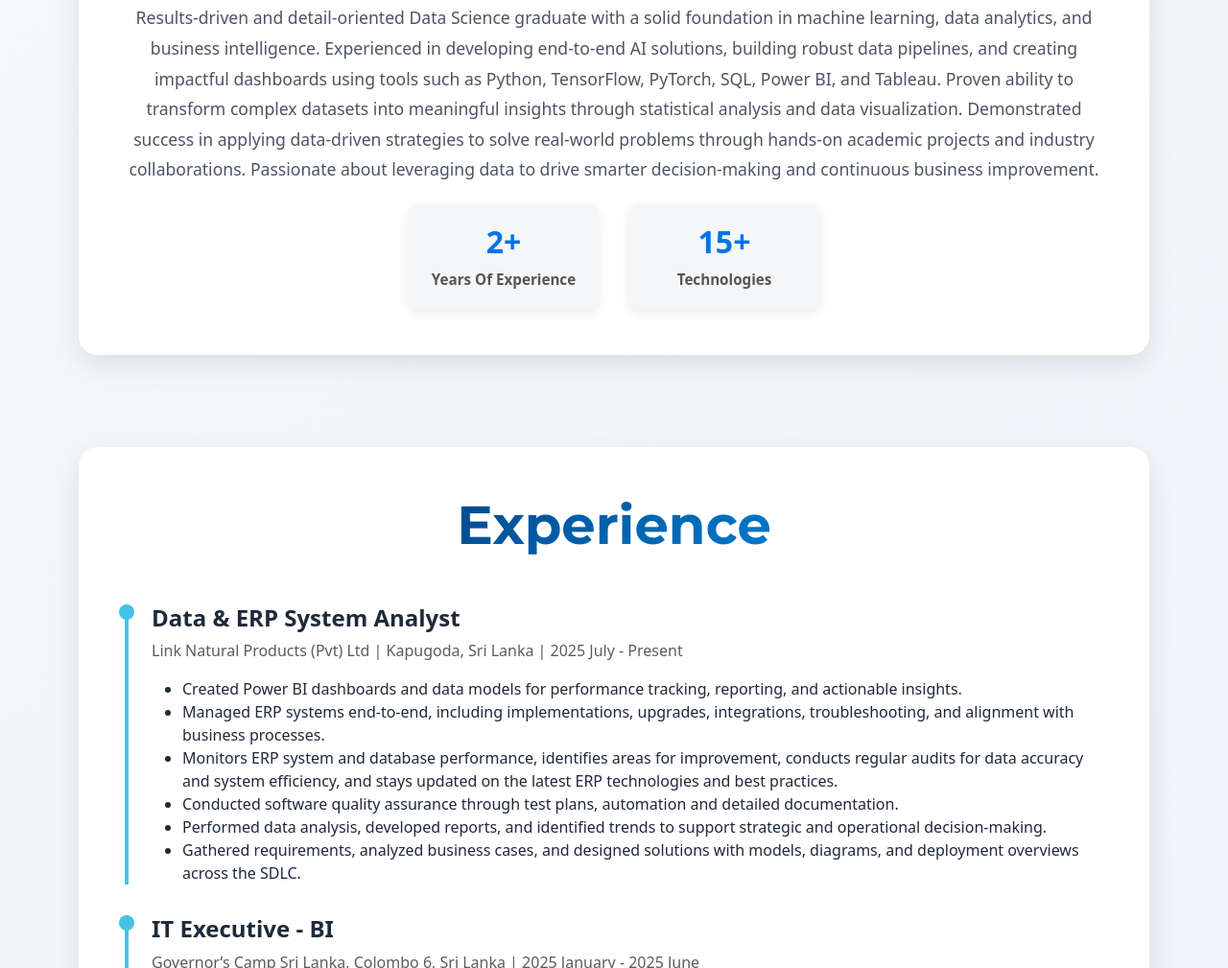
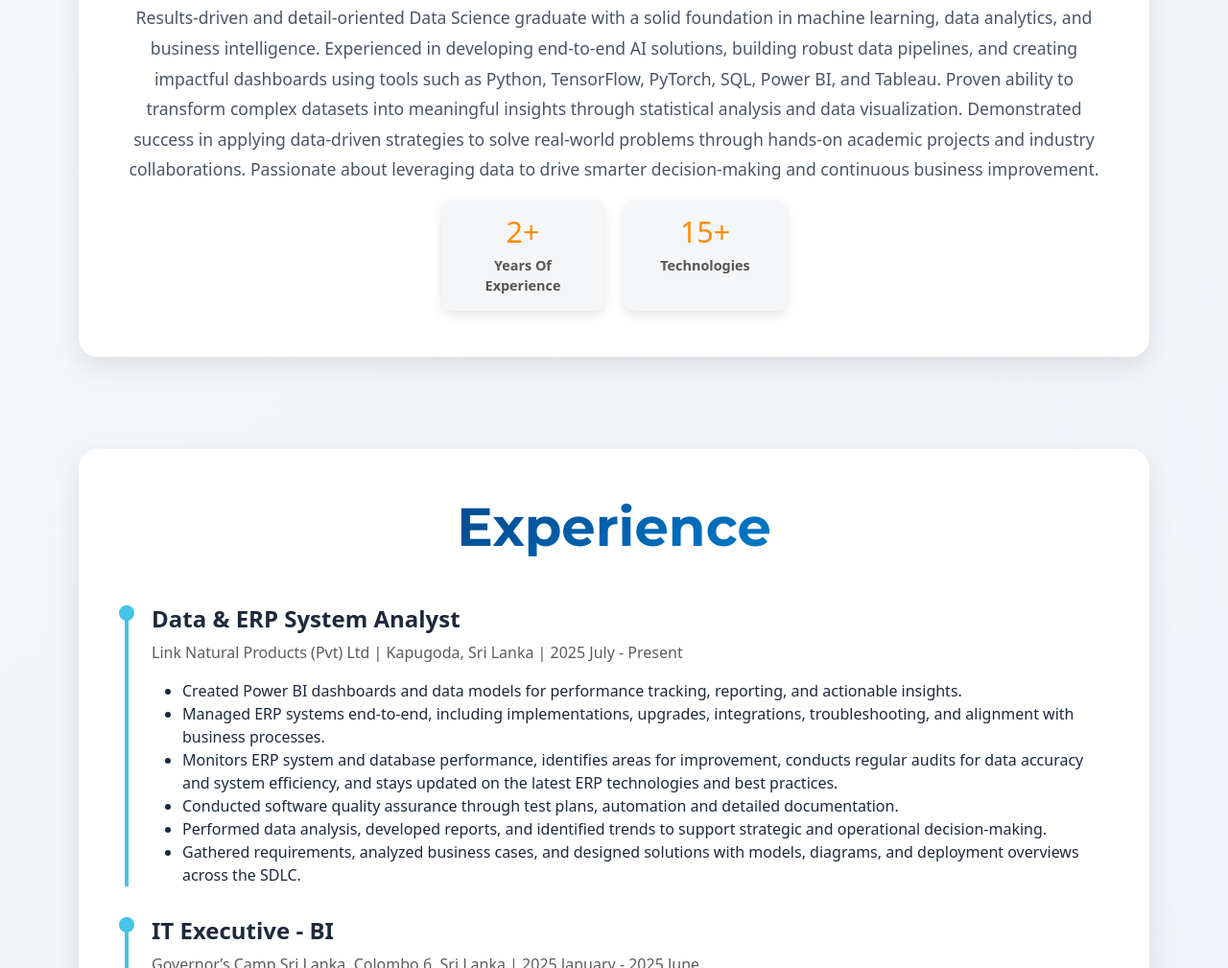
Before and after one commit to MininduT/MininduThilakarathne, a plain HTML site: page index.html in a window 1280 px wide. Shown: the part 984-1993 px from the top of the page at 96% size. Drawn offline with nearby package versions, Linux system fonts and the light colour scheme.

Commit message:
Update styles.css

```diff
--- a/styles.css
+++ b/styles.css
@@ -535,19 +535,16 @@
 .about-cards {
   display: flex;
   justify-content: center;
-  align-items: center;
-  gap: 30px; /* spacing between cards */
-  flex-wrap: nowrap; /* keeps in one row */
-  margin-top: 20px;
+  gap: 20px;
 }
 
 .about-card {
-  flex: 0 0 200px; /* fixed width for uniform size */
-  background: #f5f6f8; /* light grey background */
+  flex: 0 0 170px;
+  background: #f5f6f8; /* light white-grey */
   border-radius: 10px;
-  color: #333;
-  padding: 20px;
-  box-shadow: 0 4px 12px rgba(0, 0, 0, 0.08);
+  color: #333; /* darker text */
+  padding: 15px;
+  box-shadow: 0 4px 12px rgba(0, 0, 0, 0.1); /* soft shadow */
   text-align: center;
   animation: fadeInUp 1s ease-out;
   transition: transform 0.3s ease, box-shadow 0.3s ease;
@@ -559,14 +556,13 @@
 }
 
 .about-card h3 {
-  font-size: 2rem;
-  color: #0073e6; /* blue to match heading */
-  margin-bottom: 8px;
-  font-weight: bold;
+  font-size: 1.9rem;
+  color: #FF8C00; /* nice warm orange for highlight */
+  margin-bottom: 5px;
 }
 
 .about-card p {
-  font-size: 0.95rem;
-  color: #555;
+  font-size: 0.9rem;
+  color: #555; /* soft grey text */
   margin: 0;
 }
```
